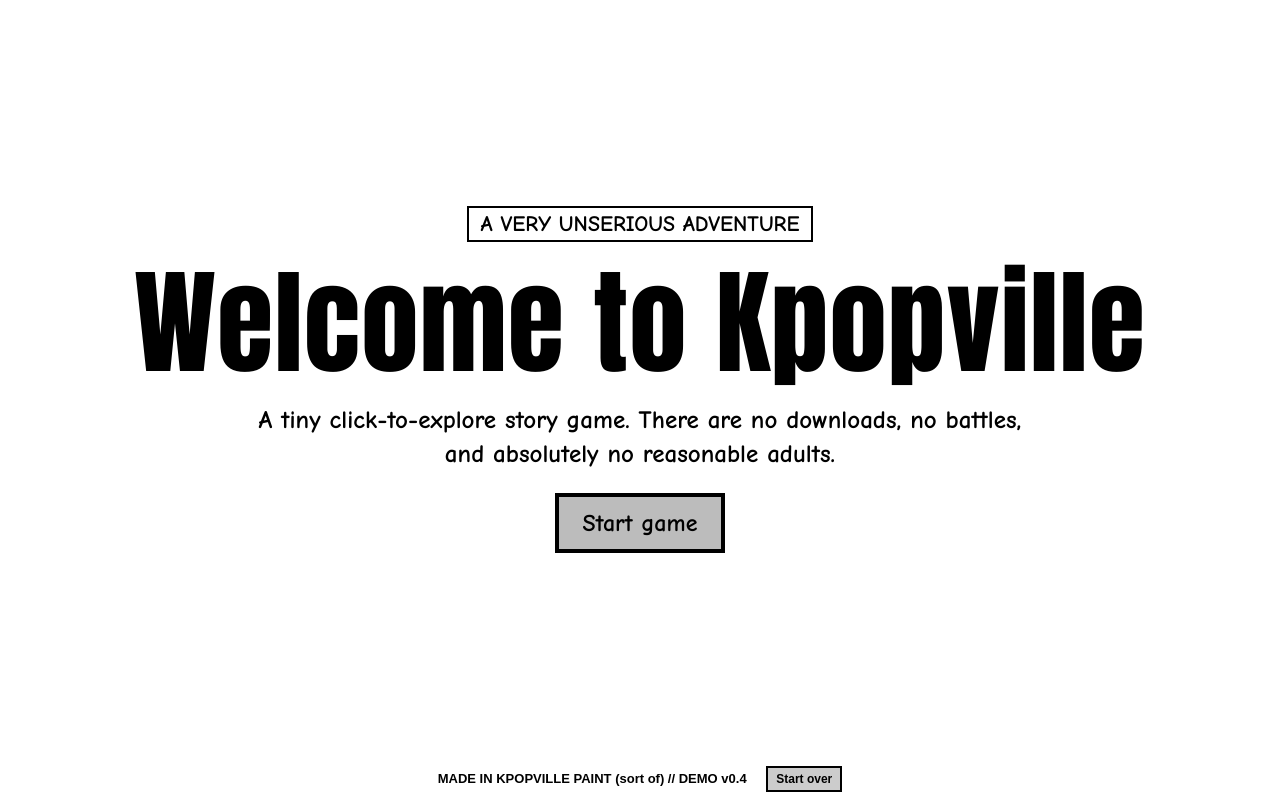
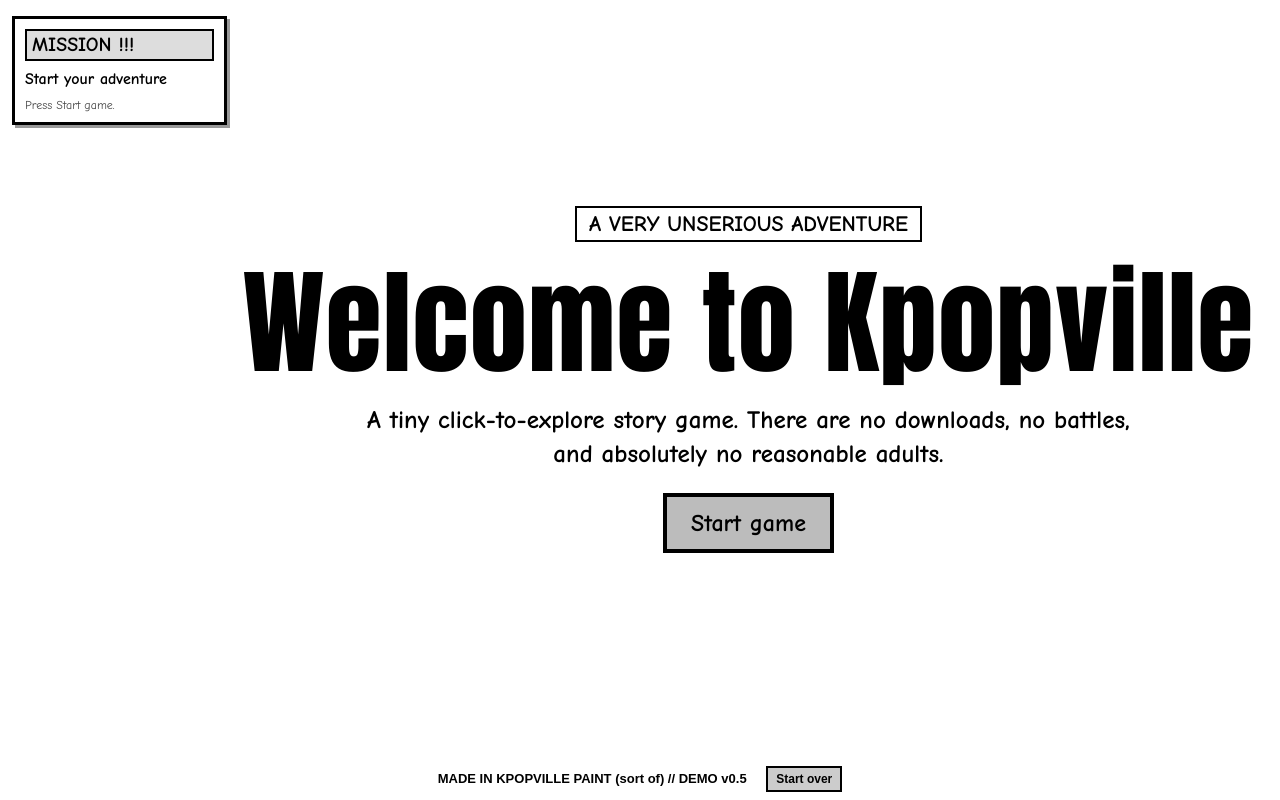
Before and after one commit to RainIsBetter/rpgGame, a plain HTML site: page index.html in a window 1280 px wide. Drawn offline with Linux system fonts and the light colour scheme.

Commit message:
Implement mission sidebar and update version to v0.5
Added a mission sidebar and updated game version.

```diff
--- a/index.html
+++ b/index.html
@@ -44,6 +44,14 @@ button:active{background:#777;transform:translate(2px,2px);}
 footer{background:#fff;padding:8px 14px;text-align:center;font:700 13px Arial,sans-serif;}footer .reset{margin-left:16px;padding:4px 8px;font-size:12px;border-width:2px;}
 @media(max-width:560px){.top{padding:9px}.logo{font-size:25px}.small{font-size:11px}main{padding:22px 12px;gap:18px}.map{gap:16px}.place{min-height:155px}.group{min-height:190px}.group .symbol{font-size:52px}.panel{padding:12px}.primary,.secondary{padding:10px 14px}}
 
+/* Little mission note: deliberately plain, like an old browser game. */
+#mission{position:fixed;left:12px;top:16px;z-index:30;width:215px;background:#fff;border:3px solid #000;padding:10px;box-shadow:3px 3px 0 #999;font-family:"Comic Sans MS","Comic Sans",Arial,sans-serif;text-align:left;}
+#mission strong{display:block;font-size:20px;line-height:1.1;margin-bottom:8px;background:#ddd;padding:3px 5px;border:2px solid #000;}
+#missionText{font-size:16px;line-height:1.3;font-weight:700;margin:0;overflow-wrap:anywhere;}
+#mission small{display:block;font-size:12px;margin-top:8px;color:#444;}
+/* Leave room for the mission note on large screens without enclosing the game in a window. */
+@media(min-width:1000px){#screen{padding-left:235px;}}
+@media(max-width:999px){#mission{position:relative;top:auto;left:auto;align-self:flex-start;margin:10px 12px 0;width:min(300px,calc(100% - 24px));box-shadow:none;}#screen{padding-top:16px;}}
 /* Clickable hand-drawn maps, intentionally plain. */
 .worldmap{position:relative;width:min(100%,calc(83vh * 2048 / 1423),1200px);aspect-ratio:2048 / 1423;margin:auto;}
 .worldmap img{width:100%;height:100%;object-fit:contain;display:block}
@@ -51,21 +59,28 @@ footer{background:#fff;padding:8px 14px;text-align:center;font:700 13px Arial,sa
 .hotspot:hover,.hotspot:focus-visible{border:3px dashed black;background:#ffffff55;outline:none}
 .hotspot.girl{left:6%;top:23%;width:24%;height:44%;border-radius:42%}
 .hotspot.boy{left:50%;top:7%;width:26%;height:35%;border-radius:42%}
+.hotspot.downtown{left:17%;top:53%;width:40%;height:23%;border-radius:45%}
 .map-caption{font-size:16px;font-weight:900;text-align:center}
 .submap{position:relative;width:min(100%,950px);height:min(58vh,540px);min-height:360px;border:4px solid #000;background:#fff;overflow:hidden}
 .road{position:absolute;background:#bbb;border:3px solid #000}.road.horizontal{top:44%;height:15%;left:0;right:0}.road.vertical{left:45%;width:11%;top:0;bottom:0}
 .house{position:absolute;width:26%;height:28%;background:#ccc;border:4px solid black;font-weight:900;font-size:clamp(13px,2.2vw,25px);padding:5px;white-space:normal}
 .house:hover{background:#a7bde3}.house.one{left:8%;top:6%}.house.two{right:8%;top:6%}.house.three{left:8%;bottom:6%}.house.four{right:8%;bottom:6%}
+/* Downtown: ugly old-school browser buttons, no polished cards. */
+.downtown-list{width:min(100%,840px);display:grid;grid-template-columns:repeat(3,minmax(0,1fr));gap:16px;}
+.downtown-place{background:#d3d3d3;border:4px solid #000;border-radius:0;font:900 clamp(16px,2.4vw,27px) "Comic Sans MS",Arial,sans-serif;min-height:125px;padding:12px 8px;overflow-wrap:anywhere;}
+.downtown-place:nth-child(even){background:#b0c4e6;}
+.downtown-place:hover{background:#b5c9e6;}
+@media(max-width:700px){.downtown-list{grid-template-columns:repeat(2,minmax(0,1fr));}.downtown-place{min-height:100px;}}
 @media(max-width:600px){.worldmap{width:100%}.submap{min-height:320px}.house{border-width:2px}}
 </style>
 </head>
 <body>
-<div id="game"><main id="screen"></main><footer>MADE IN KPOPVILLE PAINT (sort of) // DEMO v0.4 <button class="reset" id="reset">Start over</button></footer></div>
+<div id="game"><aside id="mission" aria-live="polite"><strong>MISSION !!!</strong><p id="missionText"></p><small id="missionHint"></small></aside><main id="screen"></main><footer>MADE IN KPOPVILLE PAINT (sort of) // DEMO v0.5 <button class="reset" id="reset">Start over</button></footer></div>
 <script>
 const screen=document.getElementById('screen');
 const KEY='kpopville-demo-save-v1';
 let state={scene:'title',group:null,visited:[],area:'boys'};
-try{let saved=JSON.parse(localStorage.getItem(KEY));if(saved && ['title','intro','choose','arrival','map','neighborhood','house','location'].includes(saved.scene)){state={...state,...saved};if(state.scene==='location')state.scene='map';}}catch{}
+try{let saved=JSON.parse(localStorage.getItem(KEY));if(saved && ['title','intro','choose','arrival','map','neighborhood','house','location','downtown','downtown-place'].includes(saved.scene)){state={...state,...saved};if(state.scene==='location')state.scene='map';}}catch{}
 function save(){localStorage.setItem(KEY,JSON.stringify(state))}function go(scene){state.scene=scene;save();render()}
 function btn(label,action,cls='primary'){let b=document.createElement('button');b.className=cls;b.textContent=label;b.onclick=action;return b}
 function tag(s){let a=document.createElement('div');a.className='tag';a.textContent=s;return a}
@@ -73,9 +88,27 @@ function el(t,cls,text){let a=document.createElement(t);if(cls)a.className=cls;i
 function add(...items){screen.append(...items)}function center(){screen.className='center'}
 function panel(name,text,buttons){let p=el('section','panel');p.append(el('div','speaker',name),el('p','dialogue',text));let n=el('div','nav');buttons.forEach(x=>n.append(btn(x[0],x[1],x[2]||'primary')));p.append(n);return p}
 function stage(symbol,caption){let a=el('div','stage');a.append(el('div','art',symbol),el('div','hint',caption));return a}
+const downtownPlaces={bakery:'Bakery',square:'Town Square / Central Plaza',supermarket:'Supermarket',club:'The Club',hospital:'Hospital',mall:'Mall'};
 const locations={home:{name:'Your mansion',symbol:'[ E ]',caption:'Your new home in Kpopville'},street:{name:'Town square',symbol:'[ ! ]',caption:'Everyone seems to be here'},cafe:{name:'Kpop café',symbol:'[ C ]',caption:'A café with questionable menu items'},neighbors:{name:'Other group’s house',symbol:'[ ? ]',caption:'The neighbors are suspiciously loud'}};
 function locationOpen(key){state.visited=[...new Set([...state.visited,key])];state.current=key;go('location')}
-function render(){screen.replaceChildren();
+function updateMission(){
+ const tasks={
+ title:['Start your adventure','Press Start game.'],
+ intro:['Survive the donation','Talk to Mom.'],
+ choose:['Choose a group','Pick TXT or ENHYPEN.'],
+ arrival:['Arrive in Kpopville','Click Explore Kpopville.'],
+ map:['Explore Kpopville','Click Boyborhood or Girlborhood on the map.'],
+ downtown:['Explore Downtown','Choose a location to visit.'],
+ 'downtown-place':['Explore Downtown','Return to Downtown when you are ready.'],
+ neighborhood:['Visit a house','Click a house in '+(state.area==='girls'?'Girlborhood.':'Boyborhood.')],
+ house:['Look around the house','Go back to the neighborhood when you are done.'],
+ location:['Explore this location','Return to the map when ready.']
+ };
+ let [objective,hint]=tasks[state.scene]||tasks.title;
+ document.getElementById('missionText').textContent=objective;
+ document.getElementById('missionHint').textContent=hint;
+}
+function render(){screen.replaceChildren();updateMission();
 if(state.scene==='title'){center();add(tag('A very unserious adventure'),el('h1','big','Welcome to Kpopville'),el('p','lead','A tiny click-to-explore story game. There are no downloads, no battles, and absolutely no reasonable adults.'));add(btn('Start game',()=>go('intro')));if(state.group)add(btn('Continue saved game',()=>go('map'),'secondary'));}
 else if(state.scene==='intro'){center();add(tag('Prologue: The donation'),stage('MOM?!','DRAW YOUR INTRO SCENE HERE'),panel('MOM','I have some news. I donated you to Kpopville.',[['YOU WHAT?!',()=>go('choose')],['Is this even legal?',()=>go('choose'),'secondary']]));}
 else if(state.scene==='choose'){center();add(tag('Your story, your choice'),el('h1','big','Who will take you in?'),el('p','lead','This changes your home and the characters you meet first.'));let c=el('div','choices');[['ENHYPEN','E'],['TXT','T']].forEach(([name,symbol])=>{let b=el('button','group');b.append(el('span','symbol',symbol),el('strong','',name),el('span','small','Choose this group'));b.onclick=()=>{state.group=name;state.visited=[];go('arrival')};c.append(b)});add(c);}
@@ -84,7 +117,17 @@ else if(state.scene==='map'){
 center();add(el('p','map-caption','CLICK A NEIGHBORHOOD TO ENTER IT'));
 let m=el('div','worldmap');let img=document.createElement('img');img.src='kpopville-map.png';img.alt='Your hand-drawn Kpopville map';m.append(img);
 [['girl','girls','Girlborhood'],['boy','boys','Boyborhood']].forEach(([cls,area,label])=>{let b=btn(label,()=>{state.area=area;go('neighborhood')},'hotspot '+cls);b.setAttribute('aria-label','Enter '+label);b.title='Enter '+label;m.append(b)});
-add(m);add(el('p','map-caption','OTHER LOCATIONS WILL BE CLICKABLE LATER'));
+let downtown=btn('Enter Downtown',()=>go('downtown'),'hotspot downtown');downtown.setAttribute('aria-label','Enter Downtown');downtown.title='Enter Downtown';m.append(downtown);
+add(m);add(el('p','map-caption','CLICK DOWNTOWN, BOYBORHOOD, OR GIRLBORHOOD'));
+}
+else if(state.scene==='downtown'){
+center();add(tag('Kpopville'),el('h1','big','DOWNTOWN'),el('p','lead','Where do you want to go?'));
+let list=el('div','downtown-list');Object.entries(downtownPlaces).forEach(([id,name])=>{list.append(btn(name,()=>{state.downtownPlace=id;go('downtown-place')},'downtown-place'))});
+add(list,btn('Back to Kpopville map',()=>go('map'),'secondary'));
+}
+else if(state.scene==='downtown-place'){
+center();let name=downtownPlaces[state.downtownPlace]||'Downtown';
+add(tag('Downtown'),el('h1','big',name),stage('[ '+name.toUpperCase()+' ]','YOUR '+name.toUpperCase()+' DRAWING GOES HERE'),panel('NARRATOR','You are at the '+name+'. This location is a placeholder until you add your art and story.',[['Back to Downtown',()=>go('downtown')],['Kpopville map',()=>go('map'),'secondary']]));
 }
 else if(state.scene==='neighborhood'){
 center();let girls=state.area==='girls';add(el('h1','big',girls?'GIRLBORHOOD':'BOYBORHOOD'));
```
